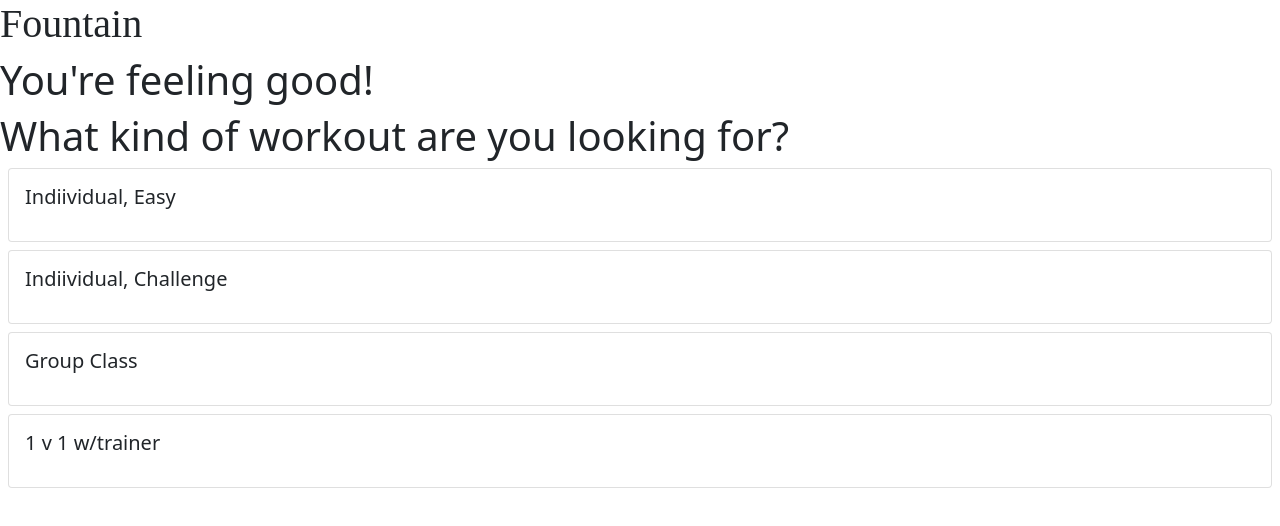
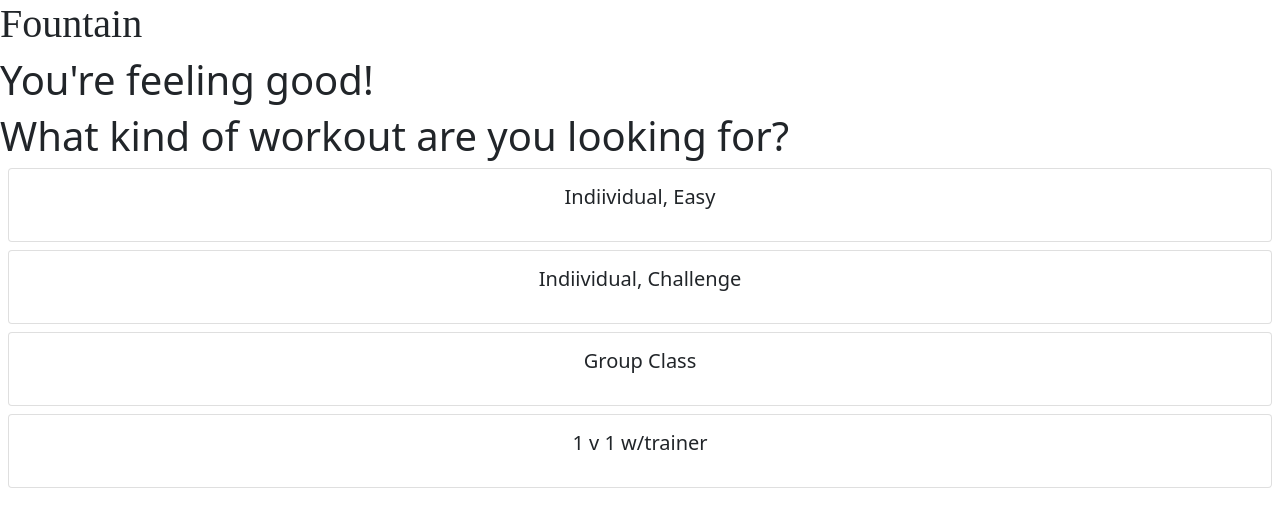
Before and after one commit to 394-win22/Fountain, a React (Create React App) app: page /survey2 in a window 1280 px wide. Shown: the top 526 px of the page. Built offline with nearby package versions, Linux system fonts and the light colour scheme; no server answers.

Commit message:
update style and add page3

```diff
--- a/src/App.js
+++ b/src/App.js
@@ -35,6 +35,10 @@ function App() {
                                               question={"What kind of workout are you looking for?"}
 
           />} />
+          <Route path="/survey3" element={<Survey3 user={user} UEmail={UEmail} UName={UName}
+                                                   setUEmail={setUEmail} setUName={setUName} setUid={setUid}
+                                                   question={"Before we begin, is there any injuries or limitations do you have?"}
+          />}/>
           <Route path="/great" element={<Great/>} />
       </Routes>
 
--- a/src/pages/Survey2.js
+++ b/src/pages/Survey2.js
@@ -9,25 +9,25 @@ function Survey2({ user, UEmail, setUEmail, UName, setUName, setUid, question})
         <div>
             <h1>You're feeling good! </h1>
             <h1>{question}</h1>
-            <Card className="m-2" onClick={ () => {
+            <Card className="feeling m-2" onClick={ () => {
                     navigate('/survey3');}}>
                 <Card.Body>
                     <Card.Title> <p>Indiividual, Easy</p> </Card.Title>
                 </Card.Body>
             </Card>
-            <Card className="m-2" onClick={ () => {
+            <Card className="feeling m-2" onClick={ () => {
                     navigate('/survey3');}}>
                 <Card.Body>
                     <Card.Title><p>Indiividual, Challenge</p></Card.Title>
                 </Card.Body>
             </Card>
-            <Card className="m-2" onClick={ () => {
+            <Card className="feeling m-2" onClick={ () => {
                     navigate('/survey3');}}>
                 <Card.Body>
                     <Card.Title><p>Group Class</p></Card.Title>
                 </Card.Body>
             </Card>
-            <Card className="m-2" onClick={ () => {
+            <Card className="feeling m-2" onClick={ () => {
                     navigate('/survey3');}}>
                 <Card.Body>
                     <Card.Title><p>1 v 1 w/trainer </p></Card.Title>
--- a/src/pages/Survey3.js
+++ b/src/pages/Survey3.js
@@ -8,12 +8,12 @@ function Survey3({ user, UEmail, setUEmail, UName, setUName, setUid, question})
     return (
         <div>
             <h1> Hi {UName}! {question}</h1>
-            <Card className="m-2" onClick={ () => {navigate('/survey1')}}>
+            <Card className="feeling m-2" onClick={ () => {navigate('/survey1')}}>
                 <Card.Body>
                     <Card.Text><i className="bi bi-check-square" style={{fontSize:"25px"}}/></Card.Text>
                 </Card.Body>
             </Card>
-            <Card className="m-2" onClick={ () => {navigate('/survey1')}}>
+            <Card className="feeling m-2" onClick={ () => {navigate('/survey1')}}>
                 <Card.Body>
                     <Card.Text><i className="bi bi-x-square" style={{fontSize:"25px"}}/></Card.Text>
                 </Card.Body>
```
Also changed, not shown: 1 other file (tests, documents, lock files or other folders).
